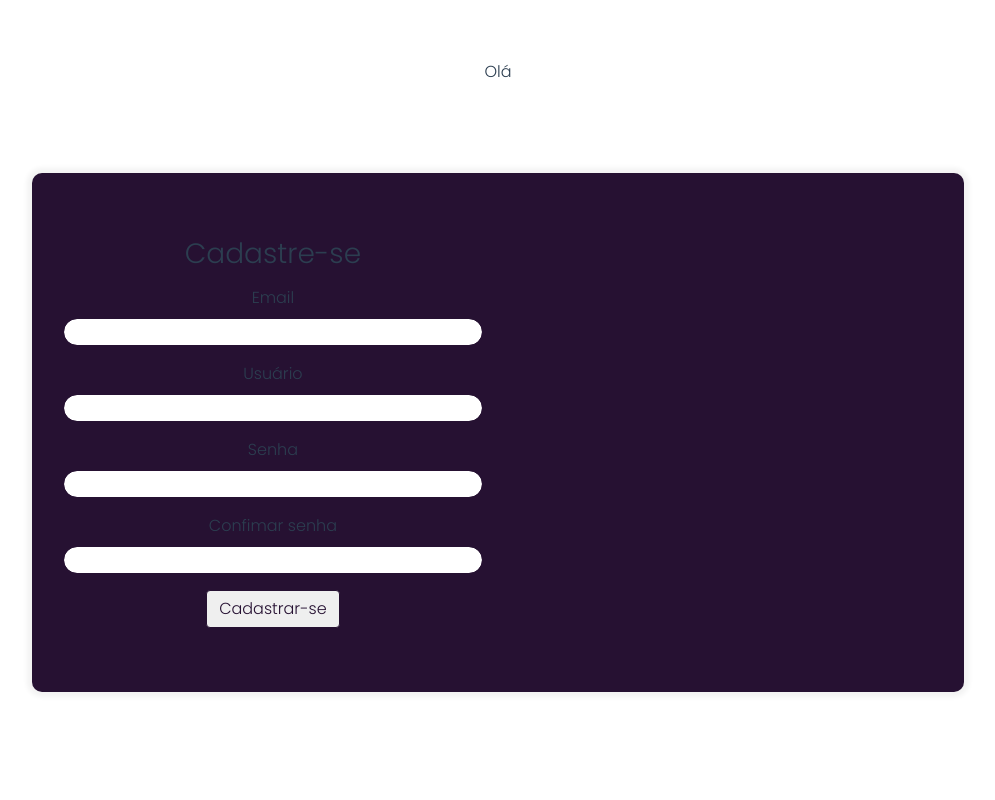
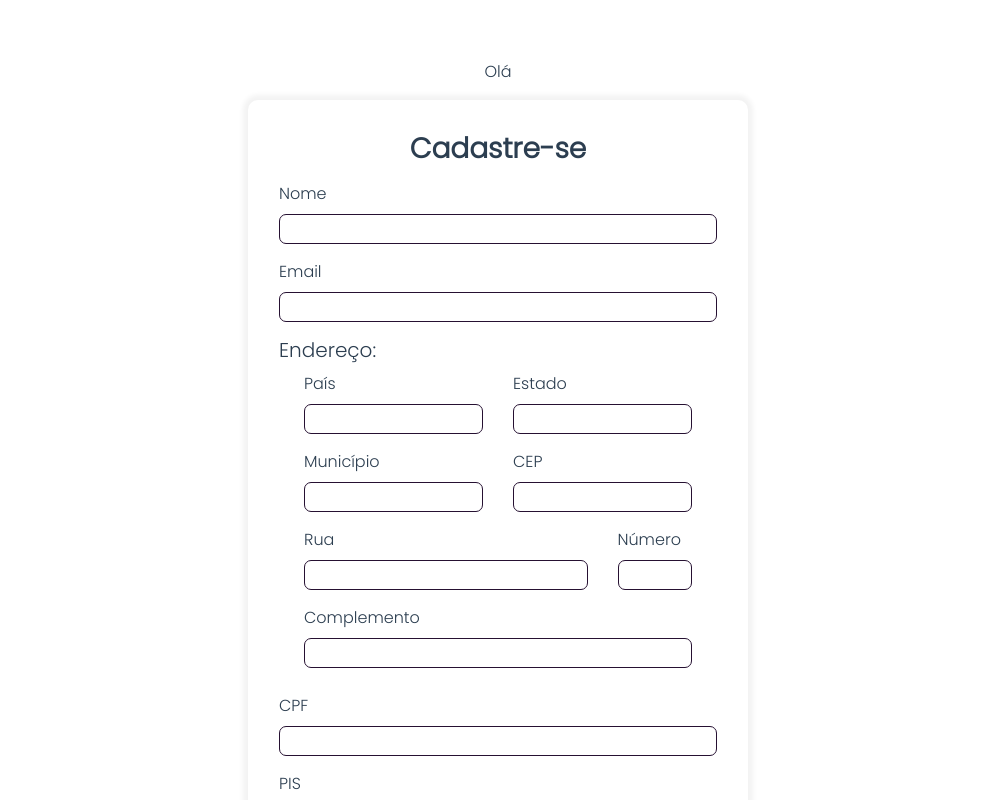
Before and after one commit to EnzoPolazi/Cadastro, a Vue app: page / in a window 1280 px wide. Shown: the top 800 px of the page, without its empty margins (142-1137 px from the left). Built offline with nearby package versions, Linux system fonts and the light colour scheme.

Commit message:
Formulário finalizado

```diff
--- a/src/App.vue
+++ b/src/App.vue
@@ -25,7 +25,6 @@ export default {
   font-family: 'Poppins', sans-serif;
   -webkit-font-smoothing: antialiased;
   -moz-osx-font-smoothing: grayscale;
-  text-align: center;
   color: #2c3e50;
   margin-top: 60px;
 }
--- a/src/components/Form.vue
+++ b/src/components/Form.vue
@@ -1,25 +1,64 @@
 <template>
-    <p>Olá {{ visitor }}</p>
+    <p id="welcoming">Olá {{ visitor }}</p>
 
     <div class="container">
         <div class="row content">
-            <div class="col-md-6">
+            <div class="col">
                 <h3 class="signup-text mb-3">Cadastre-se</h3>
                 <form>
+                    <div class="form-group">
+                        <label for="user">Nome</label>
+                        <input type="user" name="nome" class="form-control">
+                    </div>
                     <div class="form-group">
                         <label for="email">Email</label>
                         <input type="email" name="email" class="form-control">
                     </div>
+                    <h5>Endereço:</h5>
+                    <div class="row content-address">
+                        <div class="col">
+                            <div class="form-group">
+                                <label for="pais">País</label>
+                                <input type="text" name="pais" class="form-control">
+                            </div>
+                            <div class="form-group">
+                                <label for="municipio">Município</label>
+                                <input type="text" name="municipio" class="form-control">
+                            </div>
+                        </div>
+                        <div class="col">
+                            <div class="form-group">
+                                <label for="estado">Estado</label>
+                                <input type="text" name="estado" class="form-control">
+                            </div>
+                            <div class="form-group">
+                                <label for="cep">CEP</label>
+                                <input type="text" name="cep" class="form-control">
+                            </div>
+                        </div>
+                        <div class="col-md-9 form-group">
+                            <label for="rua">Rua</label>
+                            <input type="text" name="rua" class="form-control">
+                        </div>
+                        <div class="col-md-3 form-group">
+                            <label for="numero">Número</label>
+                            <input type="text" name="numero" class="form-control">
+                        </div>
+                        <div class="col form-group">
+                            <label for="complemento">Complemento</label>
+                            <input type="text" name="complemento" class="form-control">
+                        </div>
+                    </div>
                     <div class="form-group">
-                        <label for="user">Usuário</label>
-                        <input type="user" name="usuario" class="form-control">
+                        <label for="cpf">CPF</label>
+                        <input type="text" name="cpf" class="form-control">
+                    </div>
+                    <div class="form-group">
+                        <label for="pis">PIS</label>
+                        <input type="text" name="pis" class="form-control">
                     </div>
                     <div class="form-group">
                         <label for="senha">Senha</label>
-                        <input type="password" name="senha" class="form-control">
-                    </div>
-                    <div class="form-group">
-                        <label for="senha">Confimar senha</label>
                         <input type="password" name="senha" class="form-control">
                     </div>
                     <button class="btn btn-class">Cadastrar-se</button>
@@ -39,29 +78,36 @@ export default {
 </script>
 
 <style scoped>
+#welcoming{
+    text-align: center;
+}
 .content{
-    margin: 8%;
-    background-color: #261132;
-    padding: 4rem 1rem 4rem 1rem;
+    max-width: 500px;
+    margin: 0 auto;
+    padding: 2rem 1rem 2rem 1rem;
     box-shadow: 0px 0px 5px 5px rgba(0,0,0, .05);
     border-radius: 10px;
 }
+.content-address{
+    margin: 10px;
+    border-radius: 5px;
+}
 .signup-text{
-    font-style: normal;
-
+    font-weight: bold;
+    text-align: center;
 }
 .form-control{
     display: block;
     width: 100%;
     font-size: 1rem;
-    font-weight: 400;
+    font-weight: bold;
     line-height: 1.5;
     border-color: #261132;
     border-style: solid;
-    padding: 1px;
+    padding: 2px;
     color: #495057;
     height: auto;
-    border-radius: 15px;
+    border-radius: 7px;
     background-color: #fff;
     background-clip: padding-box;
     text-indent: 12px;
@@ -73,6 +119,8 @@ export default {
     box-shadow: none;
 }
 .btn-class{
+    display: block;
+    margin: 30px auto auto auto;
     border-color: #261132;
     color: #261132;
 }
```
